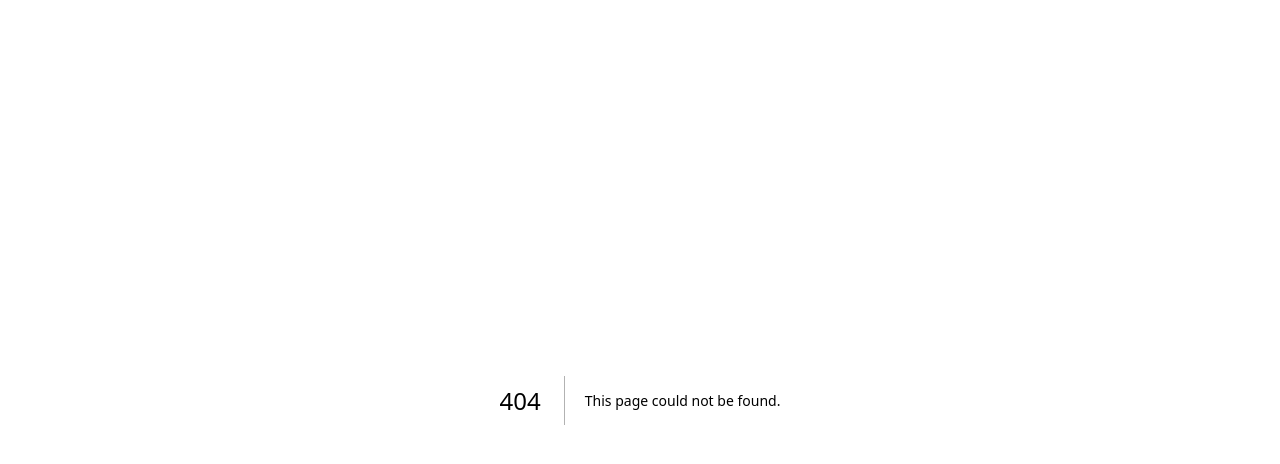
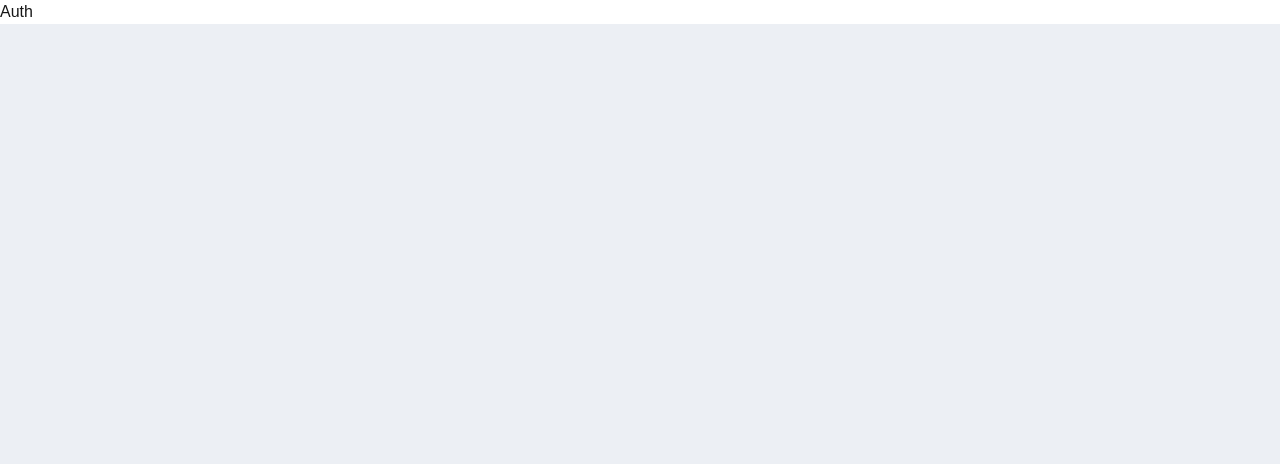
Before and after one commit to Abelo-123/crud-post, a Next.js app: page /auth in a window 1280 px wide. Before the commit this address had no page. Shown: the top 464 px of the page. Built offline with nearby package versions, Linux system fonts and the light colour scheme.

Commit message:
starting auth page

```diff
--- /dev/null
+++ b/app/auth/page.tsx
@@ -0,0 +1,9 @@
+import React from 'react'
+
+const Auth = () => {
+    return (
+        <div>Auth</div>
+    )
+}
+
+export default Auth
```
